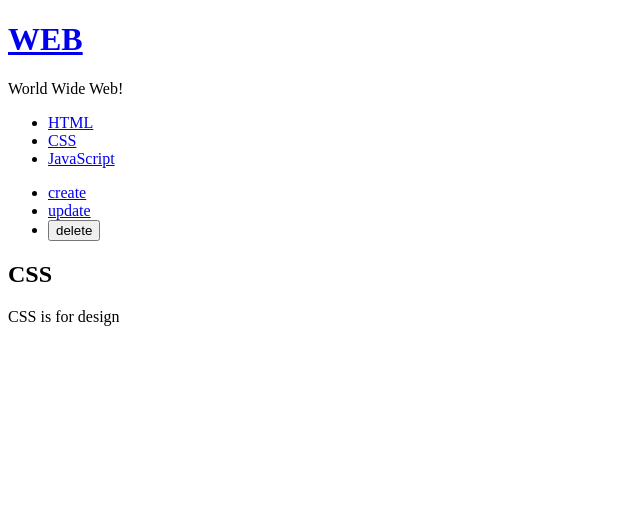
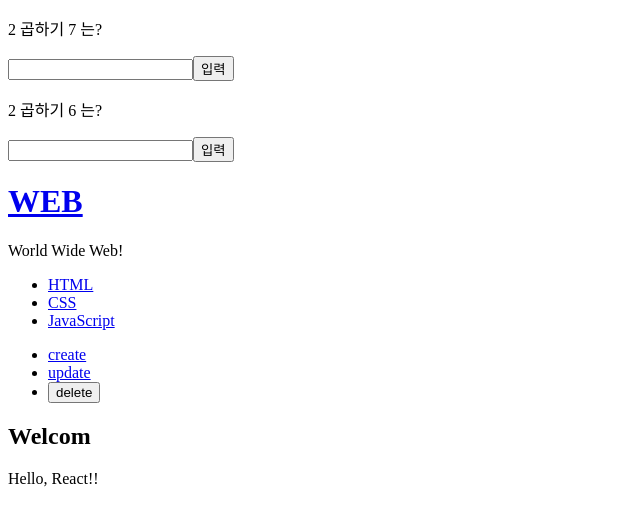
Before and after one commit to hypark1/ReactJSClass, a React (Create React App) app: page / in a window 1280 px wide. Shown: the top 524 px of the page, without its empty margins (0-640 px from the left). Built offline with nearby package versions, Linux system fonts and the light colour scheme.

Commit message:
add Gugudan(class, hooks)

```diff
--- a/src/App.js
+++ b/src/App.js
@@ -4,7 +4,9 @@ import ReadContent from './components/ReadContent';
 import CreateContent from './components/CreateContent';
 import UpdateContent from './components/UpdateContent';
 import Subject from './components/Subject';
-import Control from './components/Control'
+import Control from './components/Control';
+import GugudanClass from './components/gugudan/class';
+import GugudanHooks from './components/gugudan/hooks';
 import './App.css';
 
 class App extends Component {
@@ -12,7 +14,7 @@ class App extends Component {
     super(props);
     this.max_content_id = 3;
     this.state = {
-      mode: 'read',
+      mode: 'welcome',
       selected_content_id: 2,
       subject: {title: 'WEB', sub: 'World Wide Web!'},
       welcome: {title: 'Welcom', desc: 'Hello, React!!'},
@@ -73,6 +75,8 @@ class App extends Component {
   render() {
     return (
       <div className="App">
+        <GugudanClass></GugudanClass>
+        <GugudanHooks></GugudanHooks>
         <Subject
         title={this.state.subject.title}
         sub={this.state.subject.sub}
@@ -85,7 +89,22 @@ class App extends Component {
           this.setState({mode: 'read', selected_content_id: Number(id)});
         }.bind(this)}></TOC>
         <Control onChangeMode={function(_mode){
-          this.setState({mode: _mode})
+          if (_mode === 'delete'){
+            if(window.confirm()){
+              var _contents = Array.from(this.state.contents);
+              var i = 0;
+              while(i < _contents.length){
+                if (_contents[i].id === this.state.selected_content_id) {
+                  _contents.splice(i, 1);
+                  break;
+                }
+              }
+              i = i + 1;
+            }
+            this.setState({mode: 'welcome', contents: _contents})
+          } else {
+            this.setState({mode: _mode})
+          }
         }.bind(this)}></Control>
         {this.getContent()}
       </div>
--- /dev/null
+++ b/src/components/gugudan/class.js
@@ -0,0 +1,63 @@
+import React, { Component, useState } from 'react';
+
+class Gugudan extends Component {
+    constructor(props) {
+        super(props);
+        this.state = {
+            first:Math.ceil(Math.random() * 9),
+            second:Math.ceil(Math.random() * 9),
+            value: '',
+            result: ''
+        }
+    }
+
+    onSubmit = (e) => {
+        e.preventDefault();
+        if (parseInt(this.state.value) === this.state.first * this.state.second) {
+            this.setState((prevState) => {
+                return {
+                    result: '정답' + prevState.value,
+                    first: Math.ceil(Math.random() * 9),
+                    secont: Math.ceil(Math.random() * 9),
+                    value: ''
+                }
+            });
+        } else {
+            this.setState({
+                result: '땡',
+                value: ''
+            });
+        }
+        this.input.focus();
+    }
+
+    onChange = function (e) {
+        this.setState({ value: e.target.value })
+    }.bind(this)
+
+    input;
+
+    onFocus = function (c) {
+        this.input = c;
+    }.bind(this);
+
+    render() {
+        return (
+            <div>
+                <p>
+                    {this.state.first} 곱하기 {this.state.second} 는?
+                </p>
+                <form onSubmit={this.onSubmit}>
+                    <input type="number"
+                    ref={this.onFocus}
+                    value={this.state.value}
+                    onChange={this.onChange} />
+                    <button type="submit">입력</button>
+                </form>
+                <p>{this.state.result}</p>
+            </div>
+        )
+    }
+}
+
+export default Gugudan;
--- /dev/null
+++ b/src/components/gugudan/hooks.js
@@ -0,0 +1,48 @@
+import React, { Component, useState, useRef } from 'react';
+
+const Gugudan = () => {
+    const [first, setFirst] = useState(Math.ceil(Math.random() * 9));
+    const [second, setSecond] = useState(Math.ceil(Math.random() * 9));
+    const [value, setValue] = useState('');
+    const [result, setResult] = useState('');
+    const inputRef = useRef(null);
+
+    const onChange = (e) => {
+        setValue(e.target.value);
+    }
+
+    const onSubmit = (e) => {
+        e.preventDefault();
+        if (parseInt(value) === first * second) {
+            setResult((prevResult) => {
+                console.log(prevResult)
+                return '정답' + prevResult
+            });
+            setFirst(Math.ceil(Math.random() * 9));
+            setSecond(Math.ceil(Math.random() * 9));
+            setValue('');
+        } else {
+            setResult('땡');
+            setValue('');
+        }
+        inputRef.current.focus();
+    }
+
+    return (
+        <div>
+            <p>
+                {first} 곱하기 {second} 는?
+            </p>
+            <form onSubmit={onSubmit}>
+                <input type="number"
+                ref={inputRef}
+                value={value}
+                onChange={onChange} />
+                <button type="submit">입력</button>
+            </form>
+            <p>{result}</p>
+        </div>
+    )
+}
+
+export default Gugudan;
```
